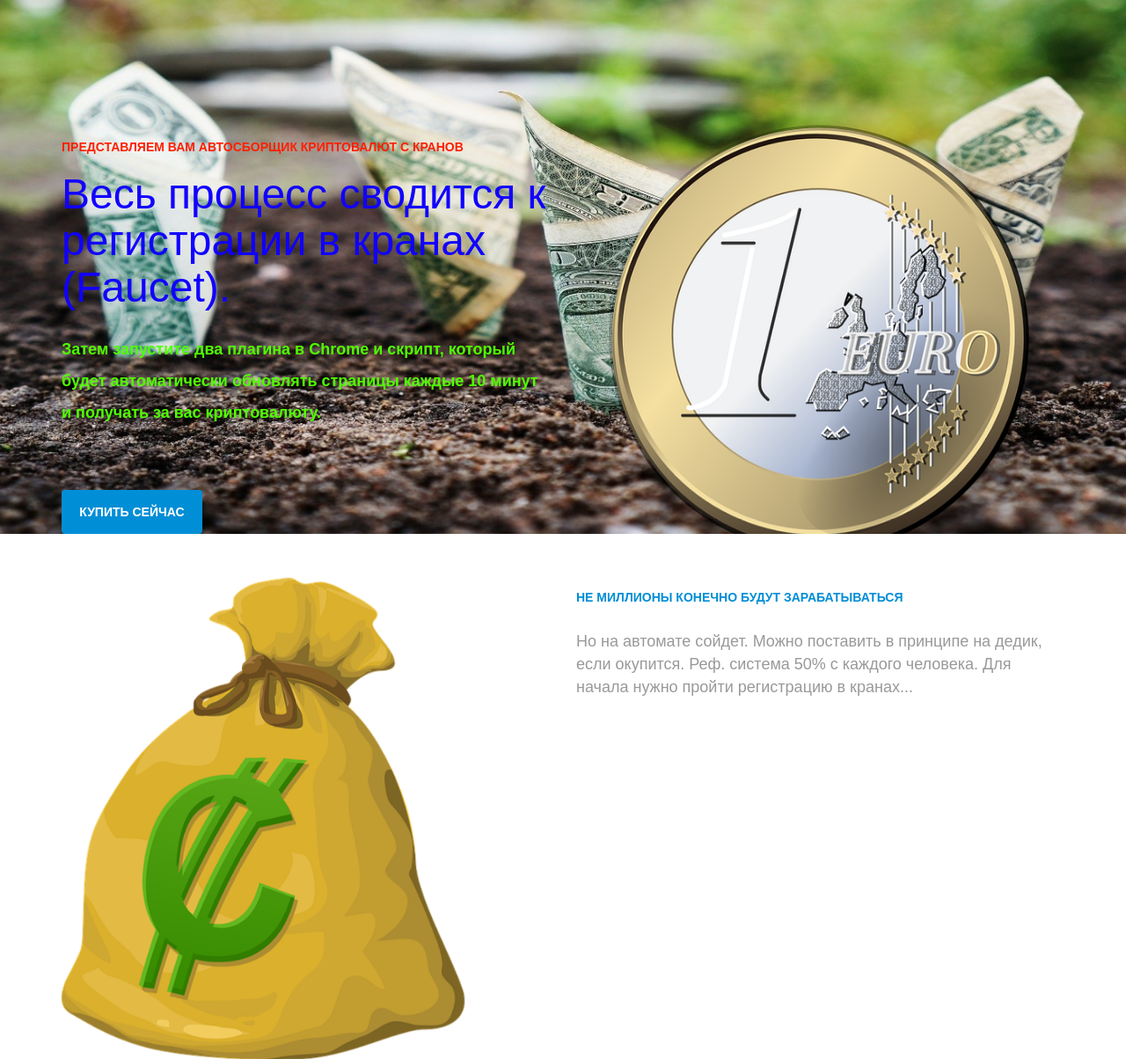
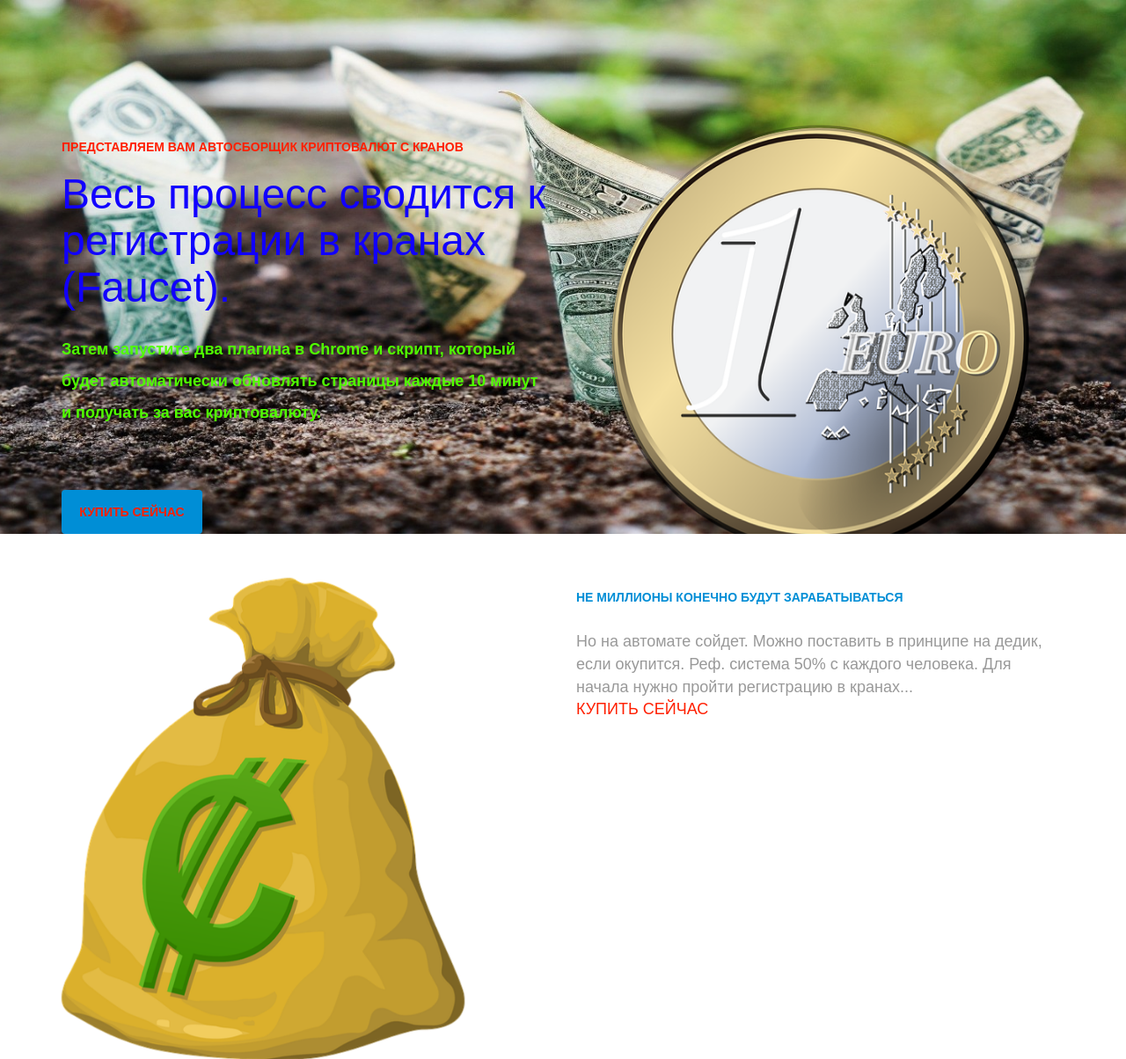
Before and after one commit to Vikmal777/Soft-Touch, a PHP site: page / in a window 1280 px wide. Shown: the top 1204 px of the page at 88% size. Run offline with PHP 8.4, Linux system fonts and the light colour scheme.

Commit message:
Add files via upload

```diff
--- a/css/style.css
+++ b/css/style.css
@@ -1,31 +1,23 @@
-/* ******
- *
- *
- * Имя автора: Мостафизур Рахман
- * URI автора: http://mostafiz.me/
- * Описание: это адаптивная целевая страница адаптивного приложения для Bootstrap, разработанная Мостафизуром Рахманом.
- * URI шаблона: http://mostafiz.me/demo/lucid/
- * Версия: 1.1
- *
- *
- ****** */
 body{
 	margin: 0;
 	padding: 0;
 	font-family: 'Source Sans Pro', sans-serif;
 	box-sizing: border-box;
 }
+
+
 li{
 	list-style: none;
 }
 a{
 		text-decoration: none;
-		color: #fff;
+		color: #ff1f00;
 }
 
 a:hover, a:visited, a{
 	text-decoration: none;
 }
+
 h4{
 	font-size: 14px;
 	color: #008ed6;
```
